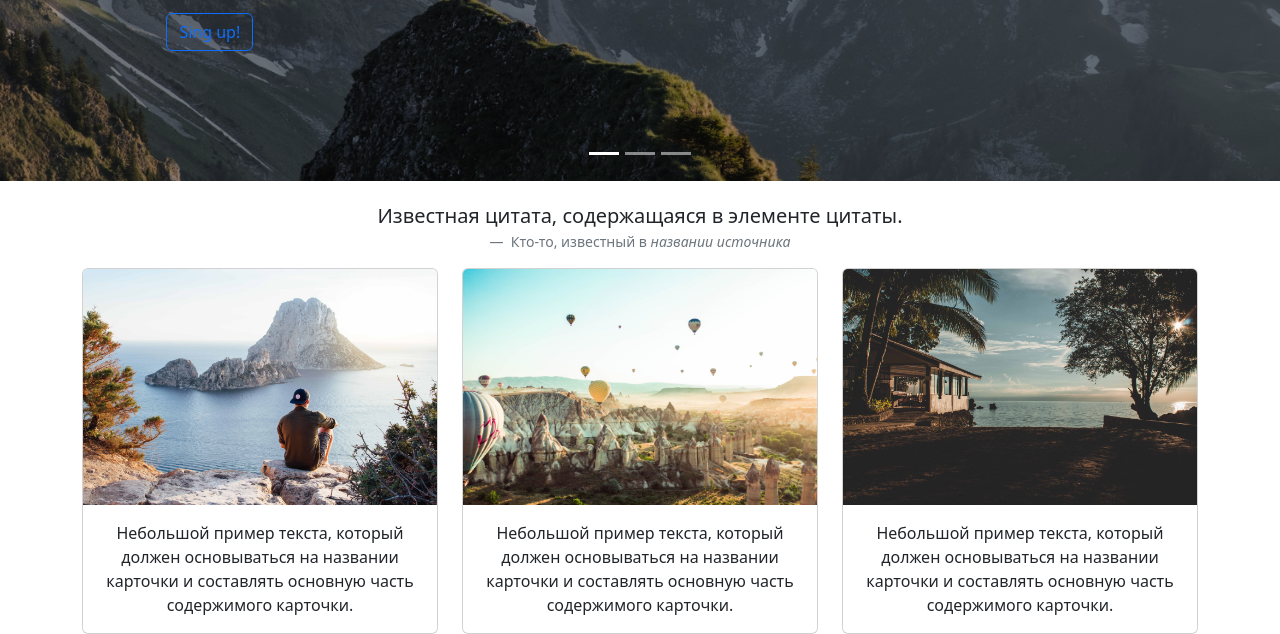
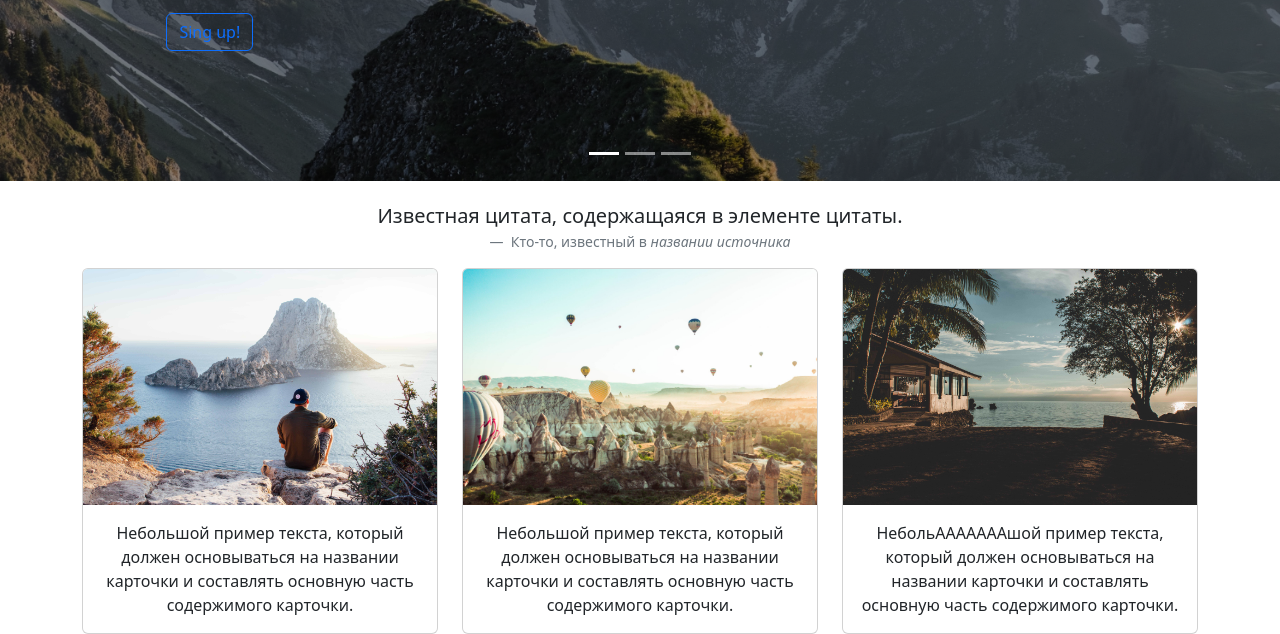
Before and after one commit to Fortestuff/Portfolio, a plain HTML site: page index.html in a window 1280 px wide. Shown: the part 592-1226 px from the top of the page. Drawn offline with nearby package versions, Linux system fonts and the light colour scheme; files that its build step writes are made by us from their sources; files whose address does not match are found by name.

Commit message:
Update index.html

```diff
--- a/index.html
+++ b/index.html
@@ -135,7 +135,7 @@
         <div class="card">
           <img src="src/img/3.jpg" class="card-img-top" alt="...">
           <div class="card-body">
-            <p class="card-text">Небольшой пример текста, который должен основываться на названии карточки и составлять основную часть содержимого карточки.</p>
+            <p class="card-text">НебольAAAAAAAшой пример текста, который должен основываться на названии карточки и составлять основную часть содержимого карточки.</p>
           </div>
         </div>
       </div>
```
